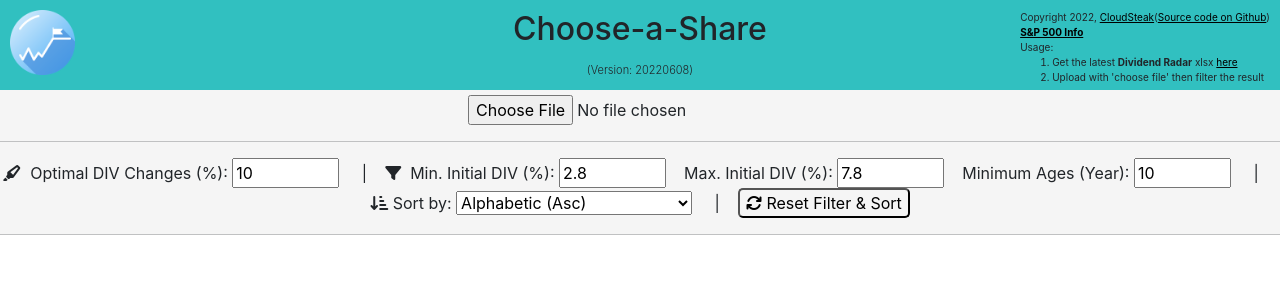
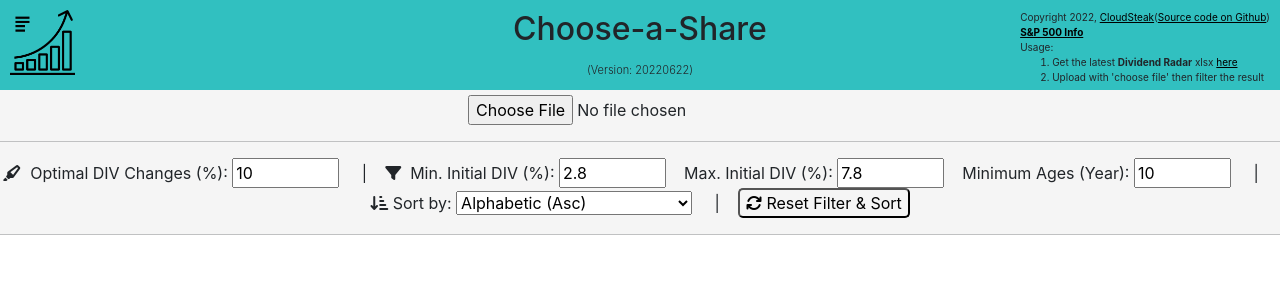
Before and after one commit to the1bit/choose-a-share, a React (Create React App) app: page / in a window 1280 px wide. Shown: the top 300 px of the page. Built offline with nearby package versions, Linux system fonts and the light colour scheme.

Commit message:
20220622

```diff
--- a/src/App.js
+++ b/src/App.js
@@ -273,8 +273,8 @@ function App() {
   const resetFilters = () => {
     document.getElementById('minimum-ages-input').value = 10;
     document.getElementById('optimal-changes-input').value = 10;
-    document.getElementById('minimum-init-div-input').value = 2;
-    document.getElementById('maximum-init-div-input').value = 7;
+    document.getElementById('minimum-init-div-input').value = 2.8;
+    document.getElementById('maximum-init-div-input').value = 7.8;
     updateMinimumAges(parseInt(document.getElementById('minimum-ages-input').value));
     updateOptimalChanges(parseFloat(document.getElementById('optimal-changes-input').value));
     updateMinimumInitDiv(parseFloat(document.getElementById('minimum-init-div-input').value));
@@ -289,7 +289,7 @@ function App() {
       <div className='Header'>
         <img className='mainIcon' src={icon} alt="Logo" />
         <h2>Choose-a-Share</h2>
-        <label className='versionNumber'>(Version: 20220608)</label>
+        <label className='versionNumber'>(Version: 20220622)</label>
         <div className='legalInformation'>
           <label>Copyright {new Date().getFullYear()}, <a href='https://cloudsteak.com' rel='noopener noreferrer' target='_blank'>CloudSteak</a></label>(
           <label><a href='https://github.com/the1bit/choose-a-share' rel='noopener noreferrer' target='_blank'>Source code on Github</a></label>)<br></br>
```
Also changed, not shown: package.json (+5 -5 lines), src/mainicon.png.
